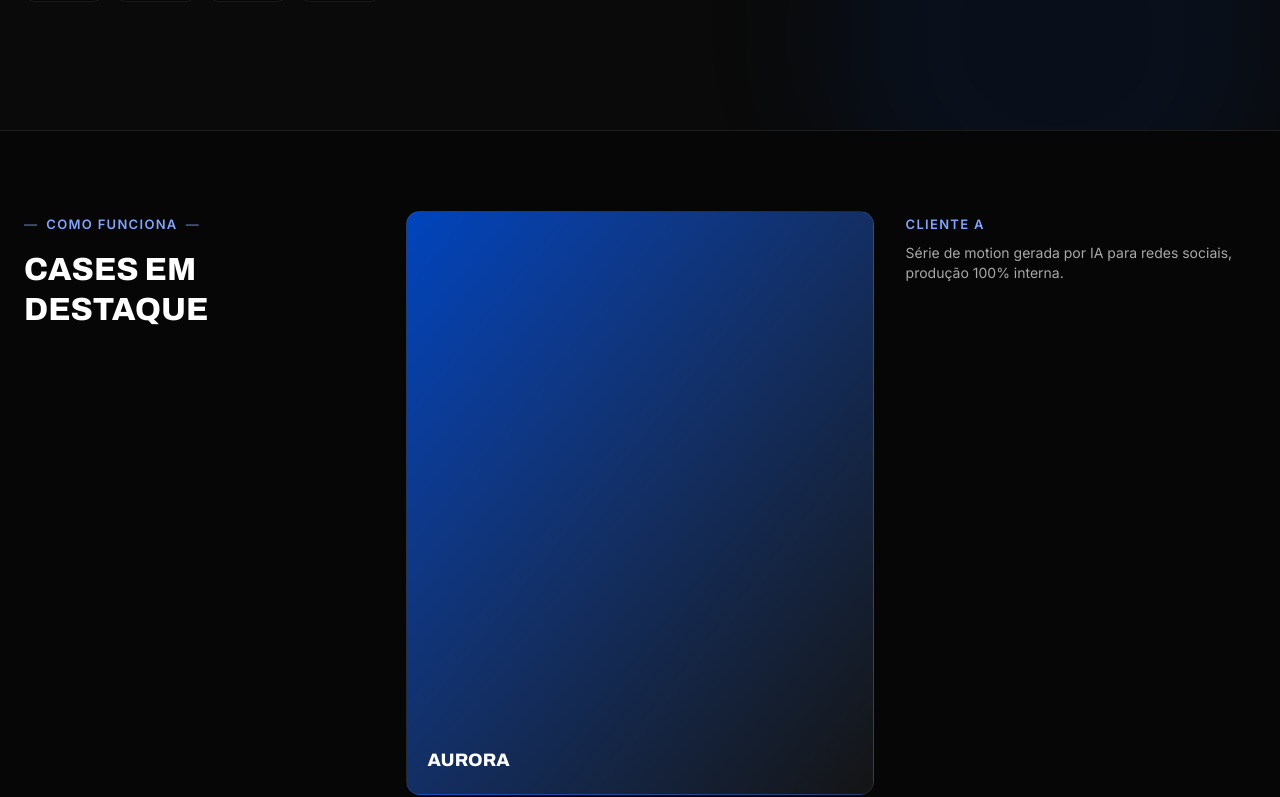
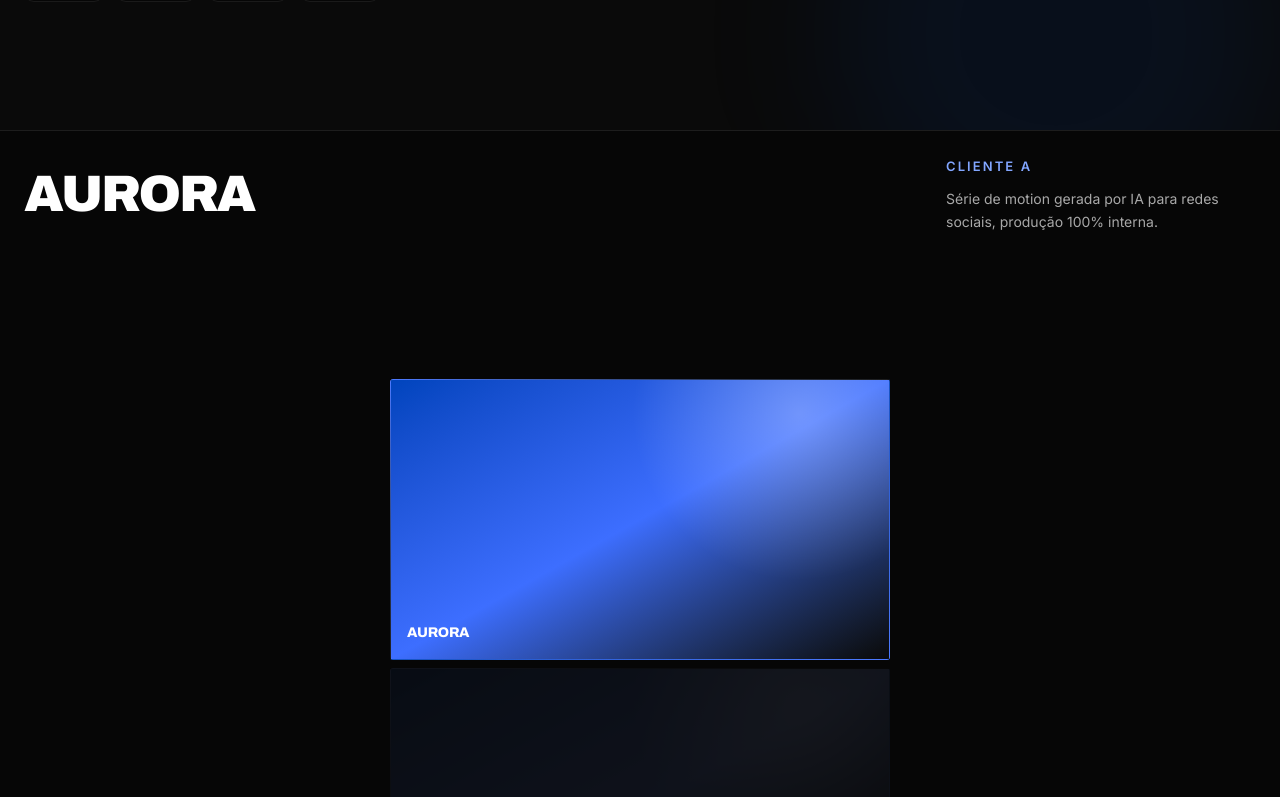
Before and after one commit to criaframes-commits/cria_frames, a Next.js app: page / in a window 1280 px wide. Shown: the part 1628-2425 px from the top of the page. Built offline with nearby package versions, Linux system fonts and the light colour scheme.

Commit message:
fix: corrigindo o scroll da seção dos card-cases

```diff
--- a/components/holofote/scroll-holofote.tsx
+++ b/components/holofote/scroll-holofote.tsx
@@ -19,84 +19,144 @@ type ScrollHolofoteProps = {
 
 export function ScrollHolofote({
   id = "cases",
-  eyebrow = "Como funciona",
+  eyebrow,
   heading,
   intro,
   cases,
 }: ScrollHolofoteProps) {
   const [activeIndex, setActiveIndex] = useState(0);
-  const cardRefs = useRef<(HTMLDivElement | null)[]>([]);
+  const activeIndexRef = useRef(0);
+  const cardRefs = useRef<(HTMLElement | null)[]>([]);
 
   useEffect(() => {
-    const prefersReduced = window.matchMedia(
-      "(prefers-reduced-motion: reduce)"
-    ).matches;
-    if (prefersReduced) return; // fica no estado default (sem dimming), sem observer
+    let animationFrame = 0;
 
-    const observer = new IntersectionObserver(
-      (entries) => {
-        entries.forEach((entry) => {
-          if (entry.isIntersecting && entry.intersectionRatio > 0.6) {
-            const index = cardRefs.current.findIndex((el) => el === entry.target);
-            if (index !== -1) setActiveIndex(index);
+    const updateActiveCard = () => {
+      animationFrame = 0;
+      const viewportCenter = window.innerHeight / 2;
+      let closestIndex = 0;
+      let closestDistance = Number.POSITIVE_INFINITY;
+
+      cardRefs.current.forEach((card, index) => {
+        if (!card) return;
+
+        const bounds = card.getBoundingClientRect();
+        const cardCenter = bounds.top + bounds.height / 2;
+        const distance = Math.abs(cardCenter - viewportCenter);
+
+        if (distance < closestDistance) {
+          closestDistance = distance;
+          closestIndex = index;
         }
       });
-      },
-      { threshold: [0.6], rootMargin: "-20% 0px -20% 0px" }
-    );
 
-    cardRefs.current.forEach((el) => el && observer.observe(el));
-    return () => observer.disconnect();
+      if (closestIndex !== activeIndexRef.current) {
+        activeIndexRef.current = closestIndex;
+        setActiveIndex(closestIndex);
+      }
+    };
+
+    const scheduleUpdate = () => {
+      if (animationFrame) return;
+      animationFrame = window.requestAnimationFrame(updateActiveCard);
+    };
+
+    updateActiveCard();
+    window.addEventListener("scroll", scheduleUpdate, { passive: true });
+    window.addEventListener("resize", scheduleUpdate);
+
+    return () => {
+      window.removeEventListener("scroll", scheduleUpdate);
+      window.removeEventListener("resize", scheduleUpdate);
+      if (animationFrame) window.cancelAnimationFrame(animationFrame);
+    };
   }, [cases.length]);
 
   return (
-    <section id={id} aria-label={heading} className="relative scroll-mt-20">
-      <div className="mx-auto grid max-w-container grid-cols-1 gap-8 px-4 py-14 md:grid-cols-[0.9fr_1.2fr_0.9fr] md:px-6 md:py-20">
-        {/* coluna esquerda — estática */}
-        <div className="md:sticky md:top-32 md:self-start">
-          <span className="mb-4 inline-flex items-center gap-2 font-body text-caption font-semibold uppercase tracking-[0.1em] text-accent-text before:content-['—'] after:content-['—'] before:opacity-60 after:opacity-60">
+    <section
+      id={id}
+      aria-label={heading}
+      className="relative scroll-mt-20 overflow-clip bg-background"
+    >
+      <div className="mx-auto max-w-container px-4 py-20 md:px-6 md:py-0">
+        <div className="md:grid md:grid-cols-[minmax(0,1fr)_minmax(360px,500px)_minmax(0,1fr)] md:gap-x-10 lg:gap-x-14">
+          <div className="mb-10 md:mb-0 md:self-stretch">
+            <div className="md:sticky md:top-[calc(50%_-_4rem)]">
+              {eyebrow && (
+                <p className="mb-4 font-body text-caption font-semibold uppercase tracking-[0.14em] text-accent-text">
                   {eyebrow}
-          </span>
-          <h2 className="font-display text-h3 font-extrabold uppercase leading-tight text-foreground">
+                </p>
+              )}
+
+              <div className="hidden min-h-32 items-center md:flex">
+                <div className="relative w-full">
+                  {cases.map((item, index) => (
+                    <h2
+                      key={item.id}
+                      data-active={index === activeIndex ? "true" : "false"}
+                      aria-hidden={index !== activeIndex}
+                      className="absolute left-0 top-1/2 w-full -translate-y-1/2 font-display text-[clamp(2.5rem,4vw,4.75rem)] font-black uppercase leading-[0.92] tracking-[-0.045em] text-foreground opacity-0 transition-opacity duration-500 ease-premium data-[active=true]:opacity-100"
+                    >
+                      {item.title}
+                    </h2>
+                  ))}
+                </div>
+              </div>
+
+              <h2 className="font-display text-h2 font-black uppercase leading-none tracking-[-0.04em] text-foreground md:hidden">
                 {heading}
               </h2>
-          {intro && <p className="mt-3 text-sm text-muted-foreground">{intro}</p>}
+              {intro && (
+                <p className="mt-4 max-w-sm text-sm leading-relaxed text-muted-foreground">
+                  {intro}
+                </p>
+              )}
+            </div>
           </div>
 
-        {/* coluna central — stack de cards */}
-        <div className="flex flex-col gap-6">
+          <div className="flex flex-col gap-2 md:py-[31svh]">
             {cases.map((item, index) => (
-            <div
+              <article
                 key={item.id}
-              ref={(el) => {
-                cardRefs.current[index] = el;
+                ref={(element) => {
+                  cardRefs.current[index] = element;
                 }}
                 data-active={index === activeIndex ? "true" : "false"}
-              className="group aspect-[4/5] rounded-lg border border-border bg-gradient-to-br from-blue-700 to-card p-5 opacity-30 brightness-[.55] transition-[opacity,filter] duration-base ease-premium data-[active=true]:opacity-100 data-[active=true]:brightness-100 motion-reduce:opacity-100 motion-reduce:brightness-100"
+                className="group"
               >
-              <div className="flex h-full flex-col justify-end">
-                <span className="font-display text-lg font-extrabold uppercase text-white">
+                <div className="relative aspect-video overflow-hidden rounded-[3px] border border-border bg-gradient-to-br from-blue-700 via-blue-500 to-black-900 opacity-30 brightness-[0.42] saturate-50 transition-[opacity,filter] duration-500 ease-premium group-data-[active=true]:opacity-100 group-data-[active=true]:brightness-100 group-data-[active=true]:saturate-100 motion-reduce:opacity-100 motion-reduce:brightness-100 motion-reduce:saturate-100">
+                  <div className="absolute inset-0 bg-[radial-gradient(circle_at_82%_12%,rgba(255,255,255,0.28),transparent_35%)]" />
+                  <span className="absolute bottom-4 left-4 font-display text-sm font-extrabold uppercase tracking-[-0.02em] text-white">
                     {item.title}
                   </span>
                 </div>
+
+                <div className="pt-4 md:hidden">
+                  <p className="font-body text-caption font-semibold uppercase tracking-[0.14em] text-accent-text">
+                    {item.client}
+                  </p>
+                  <p className="mt-2 text-sm leading-relaxed text-muted-foreground">
+                    {item.description}
+                  </p>
                 </div>
+              </article>
             ))}
           </div>
 
-        {/* coluna direita — texto sincronizado com o card ativo */}
-        <div className="md:sticky md:top-32 md:self-start">
-          <div className="relative min-h-[120px]">
+          <div className="hidden md:block md:self-stretch">
+            <div className="sticky top-[calc(50%_-_4rem)]">
+              <div className="relative min-h-32">
                 {cases.map((item, index) => (
                   <div
                     key={item.id}
                     data-active={index === activeIndex ? "true" : "false"}
                     aria-hidden={index !== activeIndex}
-                className="absolute inset-0 translate-y-3 opacity-0 transition-[opacity,transform] duration-base ease-premium data-[active=true]:relative data-[active=true]:translate-y-0 data-[active=true]:opacity-100"
+                    className="absolute left-0 top-1/2 w-full -translate-y-1/2 opacity-0 transition-opacity duration-500 ease-premium data-[active=true]:opacity-100"
                   >
-                <span className="font-body text-caption font-semibold uppercase tracking-[0.1em] text-accent-text">
+                    <p className="font-body text-caption font-semibold uppercase tracking-[0.16em] text-accent-text">
                       {item.client}
-                </span>
-                <p className="mt-2 text-sm text-muted-foreground">
+                    </p>
+                    <p className="mt-3 max-w-xs text-sm leading-relaxed text-muted-foreground">
                       {item.description}
                     </p>
                   </div>
@@ -104,6 +164,8 @@ export function ScrollHolofote({
               </div>
             </div>
           </div>
+        </div>
+      </div>
     </section>
   );
 }
```
Lines whose indentation alone changed are shown as unchanged.
